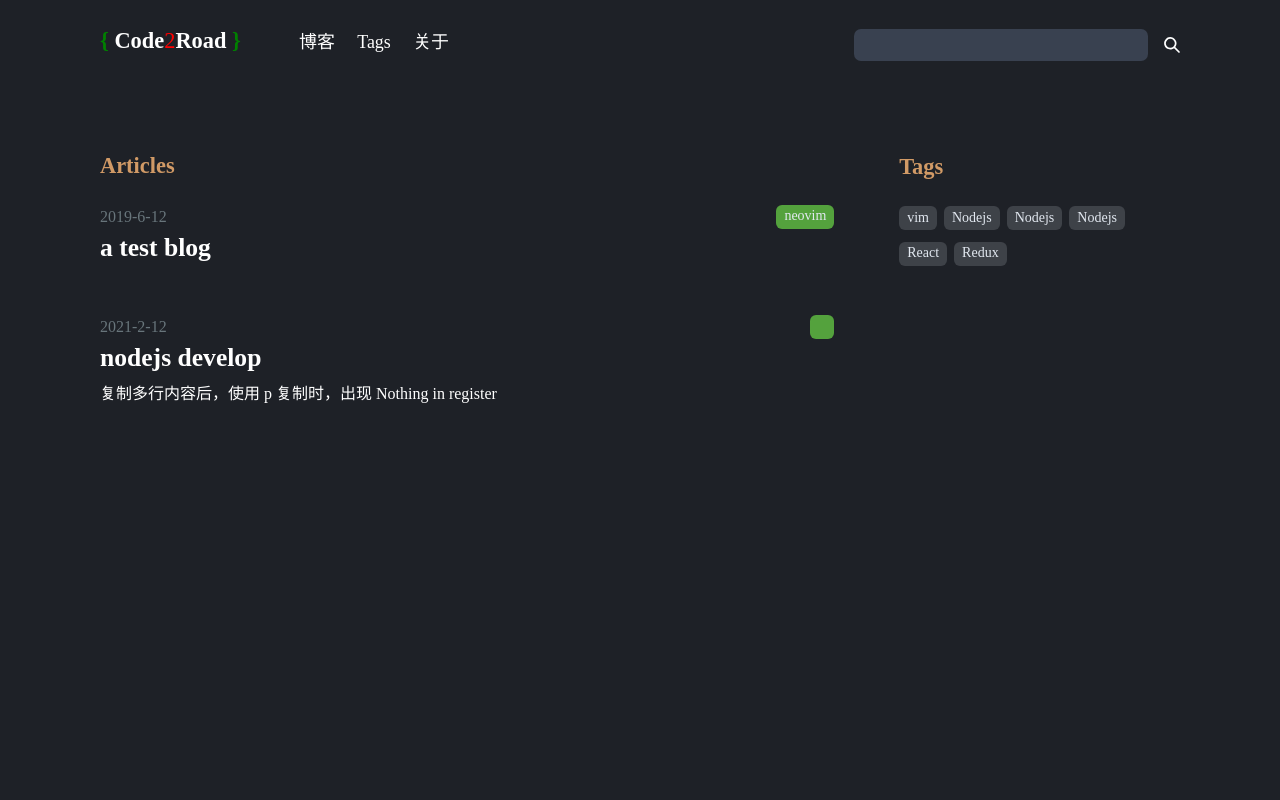
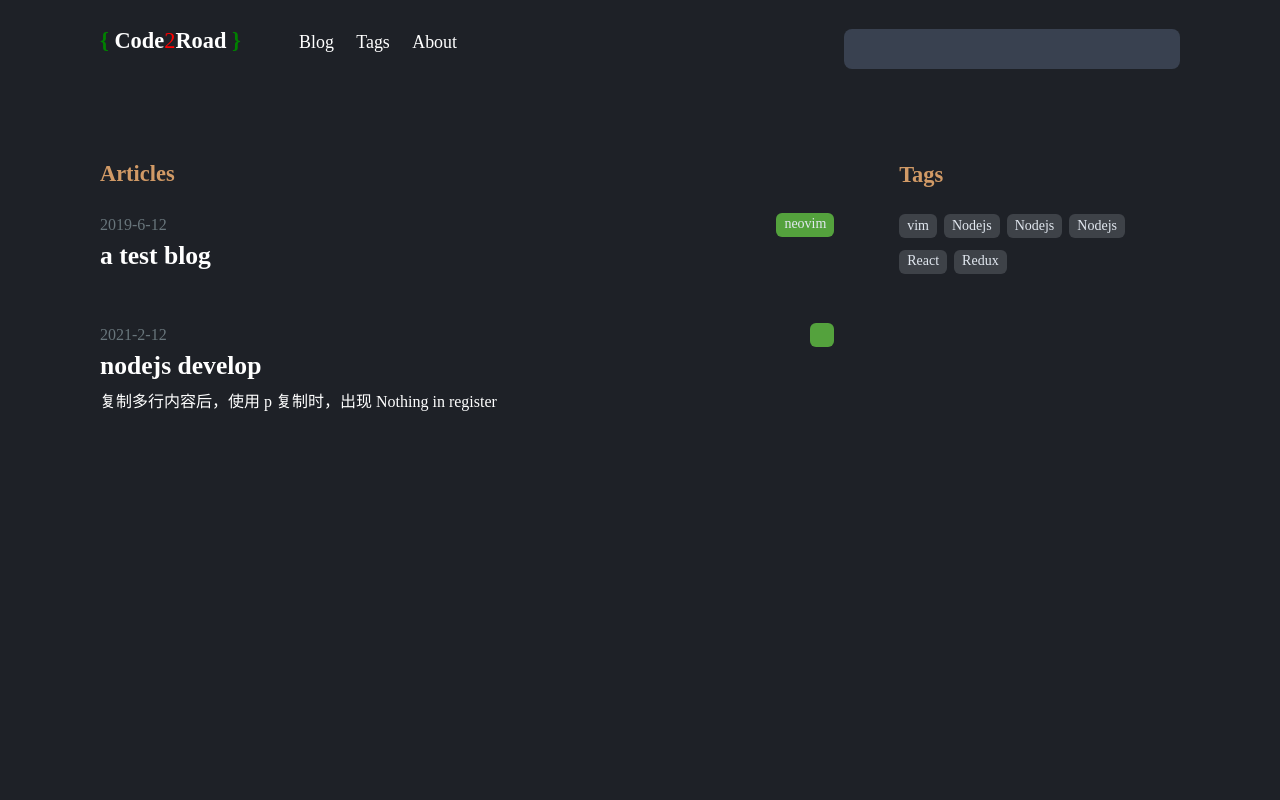
Before and after one commit to ro2co/otter-blog, a Next.js app: page /blog in a window 1280 px wide. Shown: the top 800 px of the page. Built offline with nearby package versions, Linux system fonts and the light colour scheme.

Commit message:
add search input box

```diff
--- a/components/header.tsx
+++ b/components/header.tsx
@@ -3,6 +3,7 @@ import Link from "next/link"
 import { css, jsx} from '@emotion/react';
 import {SearchIcon} from '@chakra-ui/icons'
 import {useColorMode } from "@chakra-ui/react"
+import Search from './search'
 
 const style = css`
   a {
@@ -40,15 +41,12 @@ const Header =()=>{
               </a>
             </Link>
             <Box display="inline" width="300px" fontSize="0.8em" pl="2em" css={style}>
-              <Link href="/blog"> 博客 </Link>
+              <Link href="/blog"> Blog </Link>
               <Link href="/tags"> Tags </Link>
-              <Link href="/about"> 关于</Link>
+              <Link href="/about"> About</Link>
             </Box>
           </Box>
-          <Box pt=".3em">
-            <Input size="sm" bg={searchBgColor} css={searchStyle}/>
-            <SearchIcon css={btnStyle} ml="1em"/>
-          </Box>
+          <Search />
         </Box>
       </Container>
     </Box>
--- /dev/null
+++ b/components/search.tsx
@@ -0,0 +1,66 @@
+import {useState} from "react"
+import {Box, Input} from "@chakra-ui/react"
+import { SearchIcon } from "@chakra-ui/icons"
+import {css} from "@emotion/react"
+import {useColorMode } from "@chakra-ui/react"
+import searchData from '../search.json'
+import {setTimeout} from "timers"
+
+const style = css`
+  a {
+    margin-left: 1em;
+    font-weight: 400;
+  }
+`
+const btnStyle = css`
+  cursor: pointer;
+`
+const searchStyle = css`
+  width: 21em;
+  border-radius: 0.5em;
+  border: none;
+  border-color:  whiteAlpha.400;
+  transition: right 0s, width 0s;
+  &:focus {
+    width: 30em;
+    transition: right 1s, width 0.5s;
+  }
+`
+const resultStyle = css`
+  width: 30em;
+  height: 120px;
+  background: #fff;
+  transition: height 0.5s;
+  position: absolute;
+`
+const noResultStyle = css`
+  height: 0px;
+  transition: height 0s;
+`
+
+const Search = () =>{
+  const [filterRows, setFilterRows] = useState()
+  const [isOpen, setOpen] = useState<boolean>(false)
+  const handleChange = (e:any)=>{
+    console.log(e.target.value)
+  }
+  const handleFocus = () =>{
+    setTimeout(()=>{
+      setOpen(true)
+    }, 1000)
+  }
+  const handleBlur = () => {
+    setOpen(false)
+  }
+  const {colorMode} = useColorMode()
+  const searchBgColor= colorMode === "light" ? "#fff" : "#394150"
+  return (
+    <Box pt=".3em">
+      <Box display="flex" alignItems="right" justifyContent="right">
+        <Input bg={searchBgColor} css={searchStyle} onFocus={handleFocus} onBlur={handleBlur} onChange={handleChange}/>
+      </Box>
+      <Box css={ isOpen ? resultStyle : noResultStyle} ></Box>
+    </Box>
+  )
+}
+export default Search
```
Also changed, not shown: 1 other file (tests, documents, lock files or other folders).
